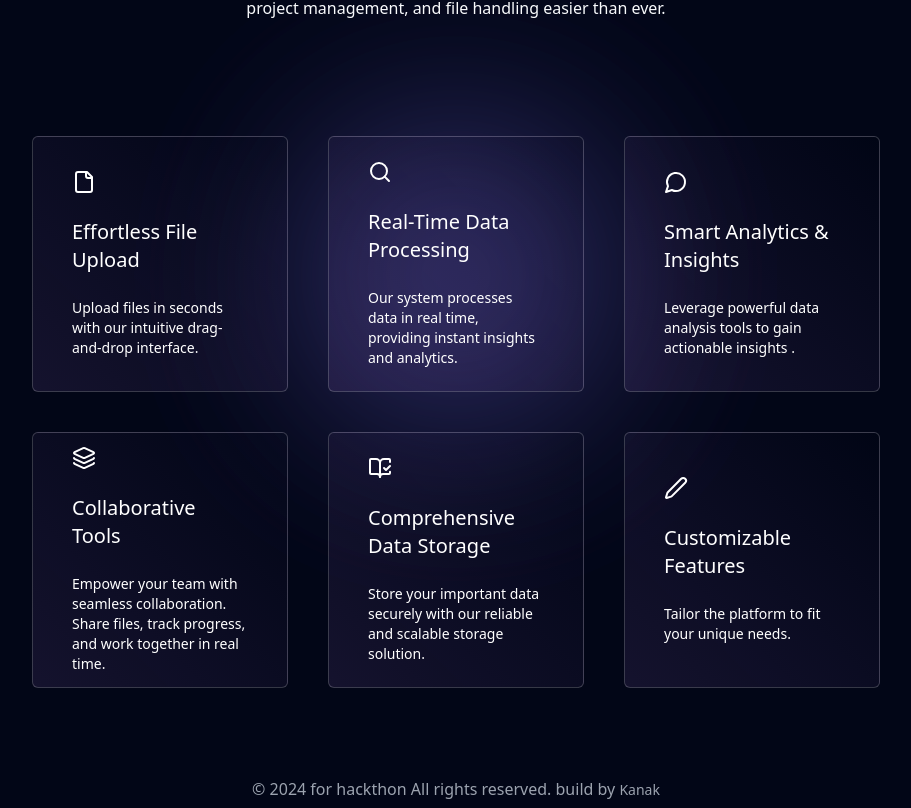
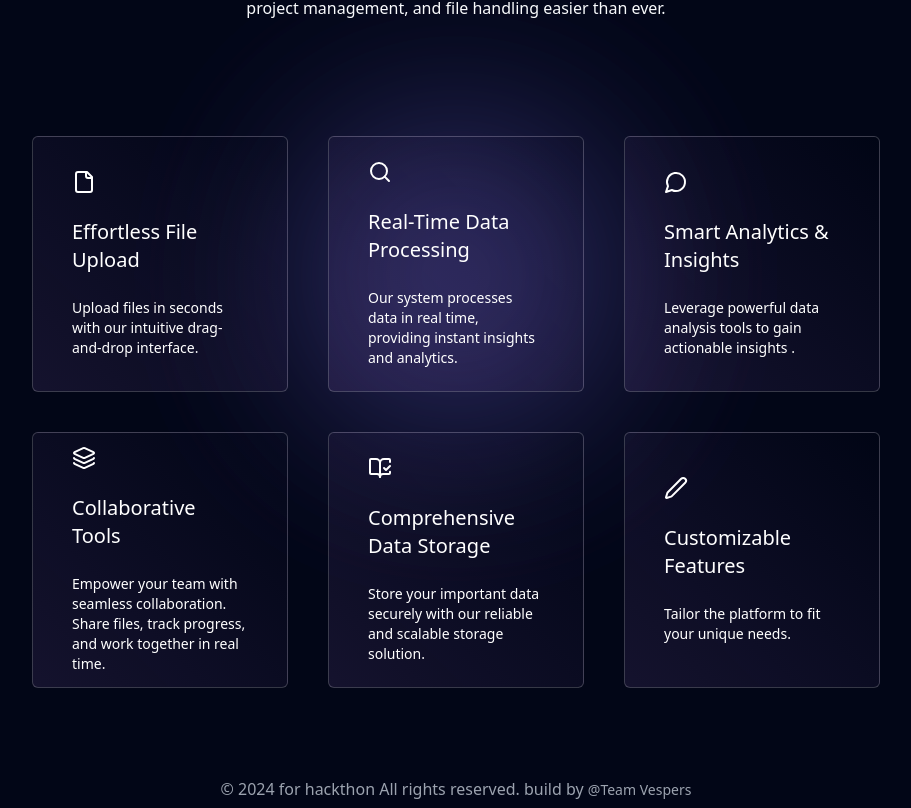
Before and after one commit to kanakk365/Hackathon-Frontend, a React (Vite) app: page / in a window 1280 px wide. Shown: the part 2830-3638 px from the top of the page, without its empty margins (184-1095 px from the left). Built offline with nearby package versions, Linux system fonts and the light colour scheme.

Commit message:
added team name

```diff
--- a/src/pages/Landing.tsx
+++ b/src/pages/Landing.tsx
@@ -20,7 +20,7 @@ function Landing() {
         © 2024 for hackthon All rights reserved. build by{" "}
         <Button className="p-0 " variant="link">
           <a className="text-gray-400" href="https://github.com/kanakk365">
-            Kanak
+            @Team Vespers
           </a>
         </Button>
       </div>
```
